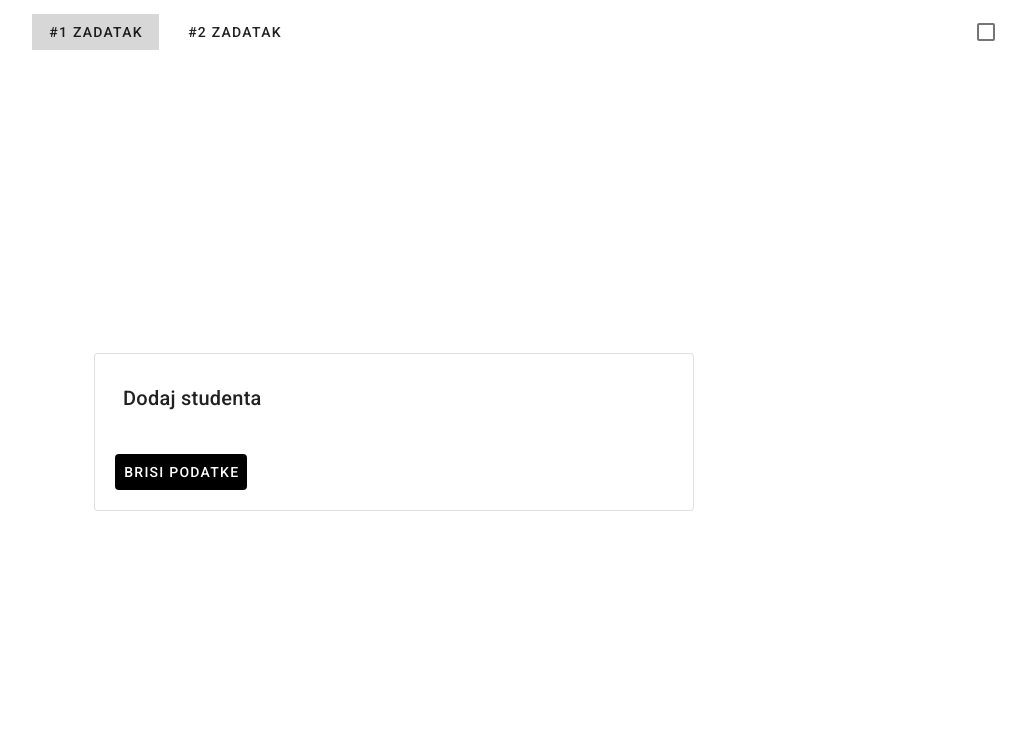
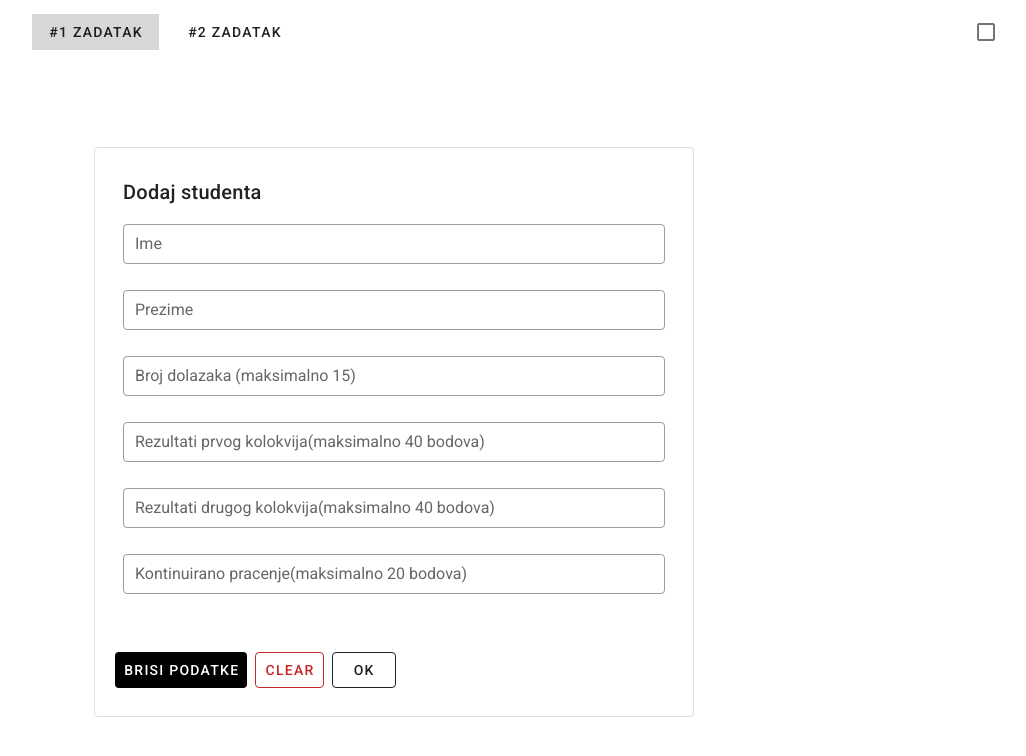
Before and after one commit to mpuseljic/KontrolnaZadaca02, a Vue app: page /prvi in a window 1280 px wide. Shown: the top 756 px of the page, without its empty margins (246-1272 px from the left). Built offline with nearby package versions, Linux system fonts and the light colour scheme.

Commit message:
Update PrviZadatak.vue

```diff
--- a/src/views/PrviZadatak.vue
+++ b/src/views/PrviZadatak.vue
@@ -5,7 +5,60 @@
 				<v-card class="pa-3" outlined width="600px">
 					<v-card-title>Dodaj studenta</v-card-title>
 					<v-card-text>
-						<v-form></v-form>
+						<v-form v-model="valid">
+							<v-text-field
+								v-model="firstName"
+								dense
+								label="Ime"
+								clearble
+								:rules="[rules.required]"
+								type="text"
+								outlined></v-text-field>
+							<v-text-field
+								v-model="lastName"
+								dense
+								label="Prezime"
+								clearble
+								:rules="[rules.required]"
+								type="text"
+								outlined></v-text-field>
+							<v-text-field
+								v-model="brojDolazaka"
+								dense
+								label="Broj dolazaka (maksimalno 15)"
+								clearble
+								:rules="[rules.required]"
+								type="text"
+
+								outlined></v-text-field>
+							<v-text-field
+								v-model="rezultatiPrvogKolokvija"
+								dense
+								label="Rezultati prvog kolokvija(maksimalno 40 bodova)"
+								clearble
+								:rules="[rules.required]"
+								type="text"
+
+								outlined></v-text-field>
+							<v-text-field
+								v-model="rezultatiDrugogKolokvija"
+								dense
+								label="Rezultati drugog kolokvija(maksimalno 40 bodova)"
+								clearble
+								:rules="[rules.required]"
+								type="text"
+
+								outlined></v-text-field>
+							<v-text-field
+								v-model="kontinuiranoPracenje"
+								dense
+								label="Kontinuirano pracenje(maksimalno 20 bodova)"
+								clearble
+								:rules="[rules.required]"
+								type="text"
+
+								outlined></v-text-field>
+						</v-form>
 					</v-card-text>
 					<v-card-actions>
 						<v-btn
@@ -15,8 +68,25 @@
 							@click="obrisiSveUnesenePodatke">
 							BRISI PODATKE
 						</v-btn>
+
+						<v-card-actions class="card-actions">
+						<v-btn
+							class="btn-right-margin"
+							@click="ocistiFormu"
+							color="red darken-3"
+							outlined>
+							CLEAR
+						</v-btn>
+						<v-btn
+							:disabled="isButtonDisabled"
+							outlined
+							@click="dodajStudenta"
+							>
+							OK
+						</v-btn>
 						<v-spacer></v-spacer>
 					</v-card-actions>
+				</v-card-actions>
 				</v-card>
 			</v-col>
 		</v-row>
@@ -27,11 +97,37 @@
 export default {
 	name: "prvi-zadatak",
 	data() {
-		return {};
+		return {
+			firstName: null,
+			lastName: null,
+			brojDolazaka: null,
+			rezultatiPrvogKolokvija: null,
+			rezultatiDrugogKolokvija: null,
+			kontinuiranoPracenje: null,
+			isButtonDisabled: false,
+			rules: {
+				required: (value) => !!value || "Required.",
+			},
+		};
 	},
-	watch: {},
+	watch: {
+		valid: function (newVal) {
+			if (newVal != true) {
+				this.isButtonDisabled = true;
+			} else {
+				this.isButtonDisabled = false;
+			}
+		},
+	},
 	methods: {
-		ocistiFormu() {},
+		ocistiFormu() {
+			this.firstName = null;
+			this.lastName = null;
+			this.brojDolazaka = null;
+			this.rezultatiPrvogKolokvija = null;
+			this.rezultatiDrugogKolokvija = null;
+			this.kontinuiranoPracenje = null;
+		},
 		dodajStudenta() {
 			let noviStudent = {
 				//Dodaj propertyje
@@ -47,6 +143,17 @@ export default {
 		obrisiSveUnesenePodatke() {
 			localStorage.clear();
 		},
+
+
 	},
 };
 </script>
+
+<style>
+.card-actions {
+	display: flex;
+	align-items: center;
+	justify-content: flex-end;
+}
+
+</style>
```
